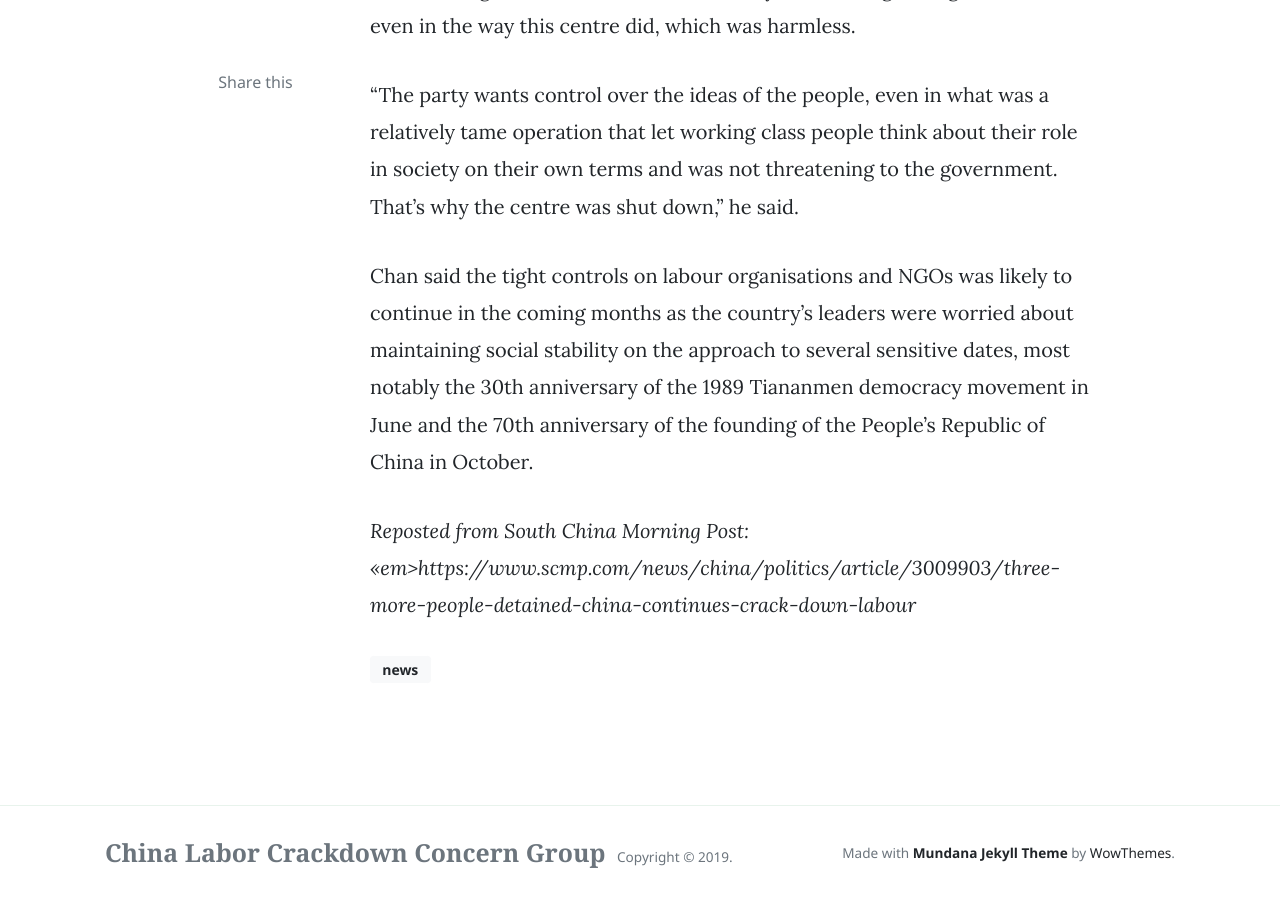
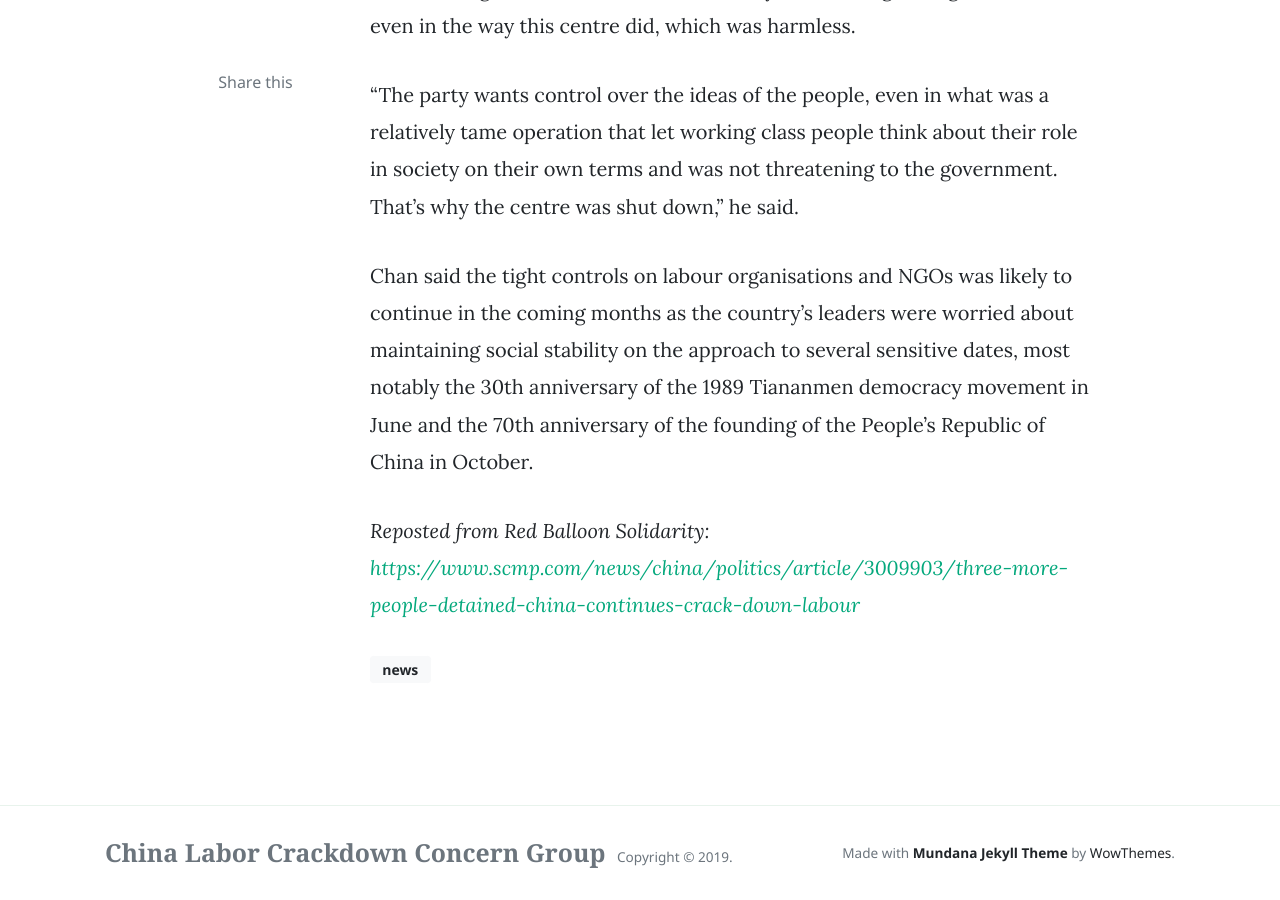
Before and after one commit to laoquan18/laoquan18.github.io, a Jekyll site: the page built from _posts/2019-07-20-Three-more-people-detained.md, in a window 1280 px wide and 900 px high, scrolled down 6780 px. Built offline with Jekyll 4.4.1, drawn with Linux system fonts in a browser that asks for light colours; nearby versions of some CDN libraries; comment, search, counter and statistics services are not loaded.

Commit message:
Update 2019-07-20-Three-more-people-detained.md

```diff
--- a/_posts/2019-07-20-Three-more-people-detained.md
+++ b/_posts/2019-07-20-Three-more-people-detained.md
@@ -85,4 +85,4 @@
 
 Chan said the tight controls on labour organisations and NGOs was likely to continue in the coming months as the country’s leaders were worried about maintaining social stability on the approach to several sensitive dates, most notably the 30th anniversary of the 1989 Tiananmen democracy movement in June and the 70th anniversary of the founding of the People’s Republic of China in October.
 
-<em>Reposted from South China Morning Post: <<em>https://www.scmp.com/news/china/politics/article/3009903/three-more-people-detained-china-continues-crack-down-labour</em>
+<em>Reposted from Red Balloon Solidarity: <https://www.scmp.com/news/china/politics/article/3009903/three-more-people-detained-china-continues-crack-down-labour></em>
```
